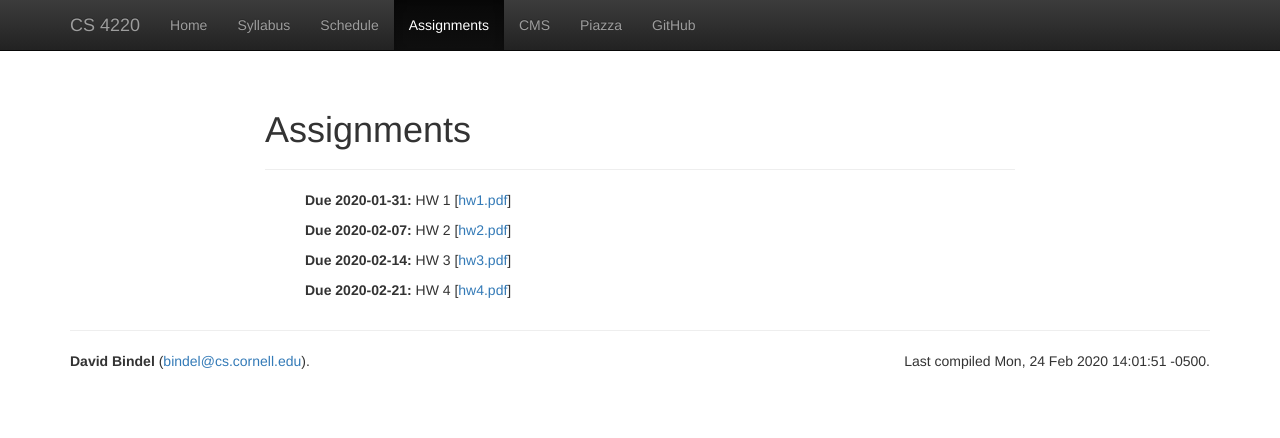
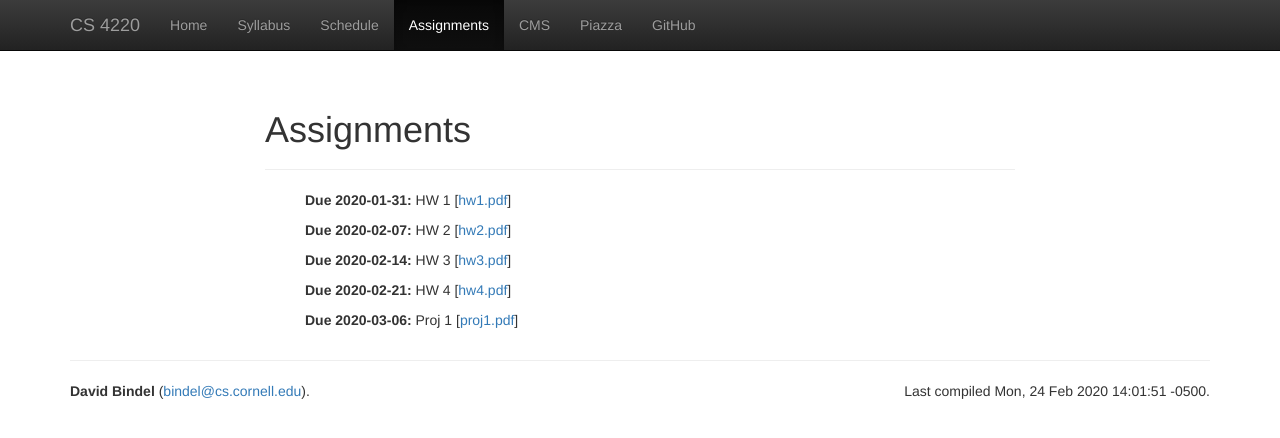
Before and after one commit to dbindel/cs4220-s20, a Jekyll site: the page built from web/assignments.html, in a window 1280 px wide. Shown: the top 438 px of the page. Built offline with Jekyll 4.4.1, drawn with Linux system fonts in a browser that asks for light colours; nearby versions of some CDN libraries.

Commit message:
Push MATLAB version of project 1.

```diff
--- a/web/_data/hw.yml
+++ b/web/_data/hw.yml
@@ -18,3 +18,8 @@
   text: HW 4
   files:
     - hw4.pdf
+-
+  due: 2020-03-06
+  text: Proj 1
+  files:
+    - proj1.pdf
--- a/web/_data/lectures.yml
+++ b/web/_data/lectures.yml
@@ -85,6 +85,7 @@
   notes: 2020-02-21.pdf
   hw:
     - info: P1 (due 3/6)
+      file: proj1.pdf
 #
 # ==================
 # Week 6 (least squares + eigen background)
```
